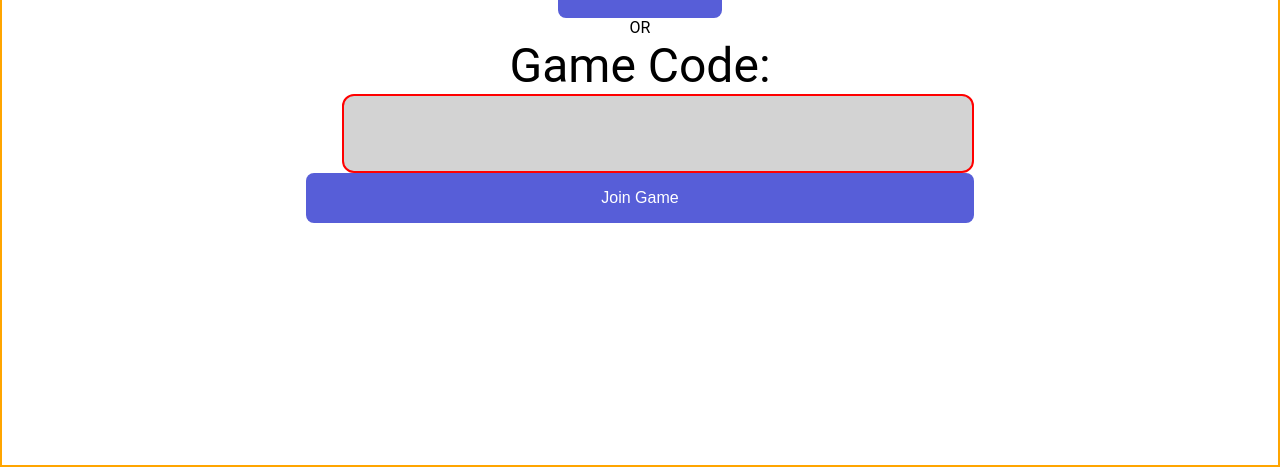
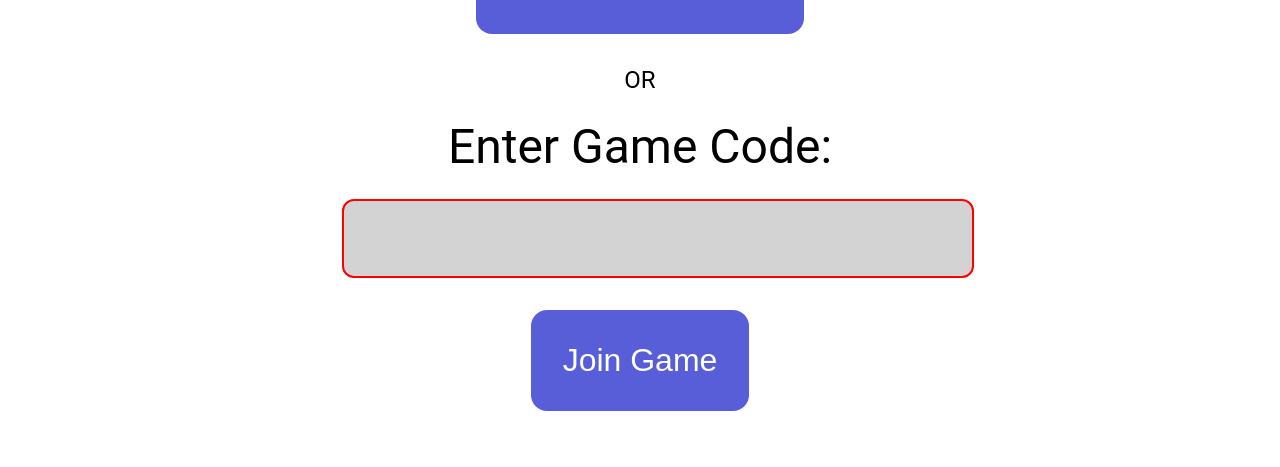
Before and after one commit to btwalpole/websockets-tutorial, a website: page public/index.html in a window 1280 px wide. Shown: the part 333-800 px from the top of the page. Drawn offline with nearby package versions, Linux system fonts and the light colour scheme; no server answers.

Commit message:
improved start screen styles

```diff
--- a/public/index.html
+++ b/public/index.html
@@ -13,7 +13,8 @@
         <div id='container'>
 
             <div id="initialScreen">
-                <h1>Epic Quiz Buzzer!</h1>
+                <h1>Benji's Cool Quiz Buzzer &#128526;</h1>
+                <div id="initialForms">
                     <form onsubmit="event.preventDefault();">
                         <button
                             type="submit"
@@ -22,9 +23,9 @@
                         Create New Game
                         </button>
                     </form>
-                <div>OR</div>
-                <form onsubmit="event.preventDefault();">
-                    <label for="gameCode">Game Code:</label>
+                    <h2>OR</h2>
+                    <form id='initialJoinForm' onsubmit="event.preventDefault();">
+                        <label for="gameCode">Enter Game Code:</label>
                         <input id="gameCode" type="text" name="gameCode" required/>
                         <button
                             type="submit"
@@ -33,6 +34,8 @@
                         Join Game
                         </button>
                     </form>
+                </div>
+
             </div>
 
             <div id='enterNameScreen'>
--- a/public/styles.css
+++ b/public/styles.css
@@ -28,7 +28,6 @@ body{
     margin: 0;
     width: 100%;
     height: 100vh;
-    border: 2px solid orange;
 }
 
 #enterNameScreen {
@@ -47,13 +46,45 @@ body{
     display: flex;
     align-items: center;
     flex-direction: column;
-    justify-content: center;
+    justify-content: space-around;
     font-family: inherit;
+    height: 90vh;
+    width: 95vw;
 }
 
 #initialScreen h1 {
     font-size: 3em;
-    font-family: inherit;
+}
+
+#initialScreen #initialForms {
+    display: flex;
+    height: 30em;
+    align-items: center;
+    flex-direction: column;
+    justify-content: space-between;
+    width: 100%;
+}
+
+
+#initialScreen button {
+    font-size: 2em;
+}
+
+#initialJoinForm {
+    display: flex;
+    align-items: center;
+    flex-direction: column;
+    justify-content: space-around;
+    width: 100%;
+}
+
+#initialJoinForm label {
+    margin: 0.5em 0.5em;
+}
+
+#initialScreen button {
+    margin: 1em 1em;
+    width: auto;
 }
 
 input:invalid {
```
Lines whose indentation alone changed are shown as unchanged.
